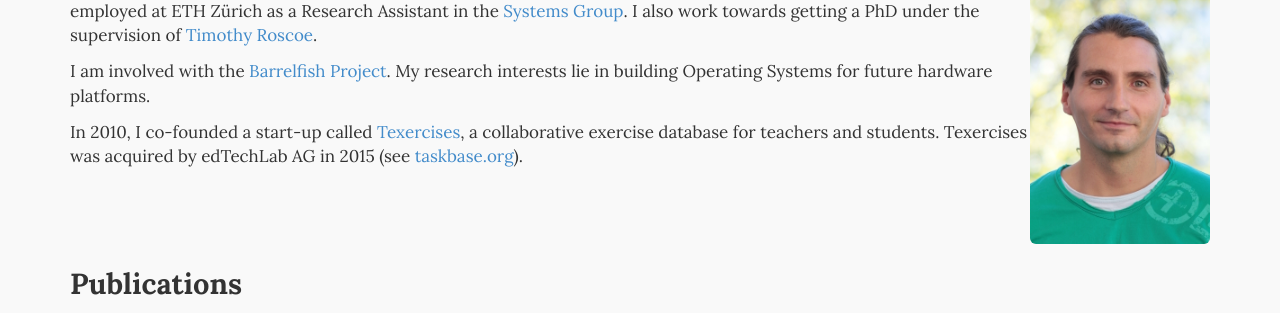
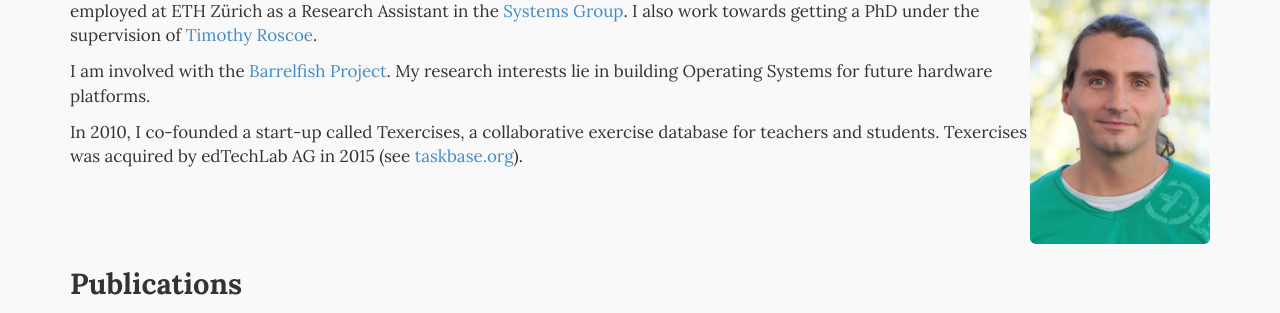
Before and after one commit to gz/website, a Jekyll site: the page built from index.html, in a window 1280 px wide and 1135 px high. Shown: the part 160-473 px from the top of the window. Built offline with Jekyll 4.4.1, drawn with Linux system fonts in a browser that asks for light colours; nearby versions of some CDN libraries; Markdown is read by kramdown in place of the engine named in the settings; part of the change alters nothing that is shown.

```diff
--- a/index.html
+++ b/index.html
@@ -20,7 +20,7 @@ title: Gerd Zellweger
     </div>
     <p>I am Gerd Zellweger. I graduated Master of Science in Computer Science from <a href="http://www.ethz.ch/">ETH Zürich</a> in 2012. Currently, I am employed at ETH Zürich as a Research Assistant in the <a href="http://www.systems.ethz.ch/">Systems Group</a>. I also work towards getting a PhD under the supervision of <a href="http://people.inf.ethz.ch/troscoe/">Timothy Roscoe</a>.</p>
     <p>I am involved with the <a href="http://barrelfish.org">Barrelfish Project</a>. My research interests lie in building Operating Systems for future hardware platforms.</p>
-    <p>In 2010, I co-founded a start-up called <a href="http://texercises.com">Texercises</a>, a collaborative exercise database for teachers and students. Texercises was acquired by edTechLab AG in 2015 (see <a href="https://taskbase.org/">taskbase.org</a>).</p>
+    <p>In 2010, I co-founded a start-up called Texercises, a collaborative exercise database for teachers and students. Texercises was acquired by edTechLab AG in 2015 (see <a href="https://taskbase.org/">taskbase.org</a>).</p>
 </div>
 
 <h3>Publications</h3>
```
